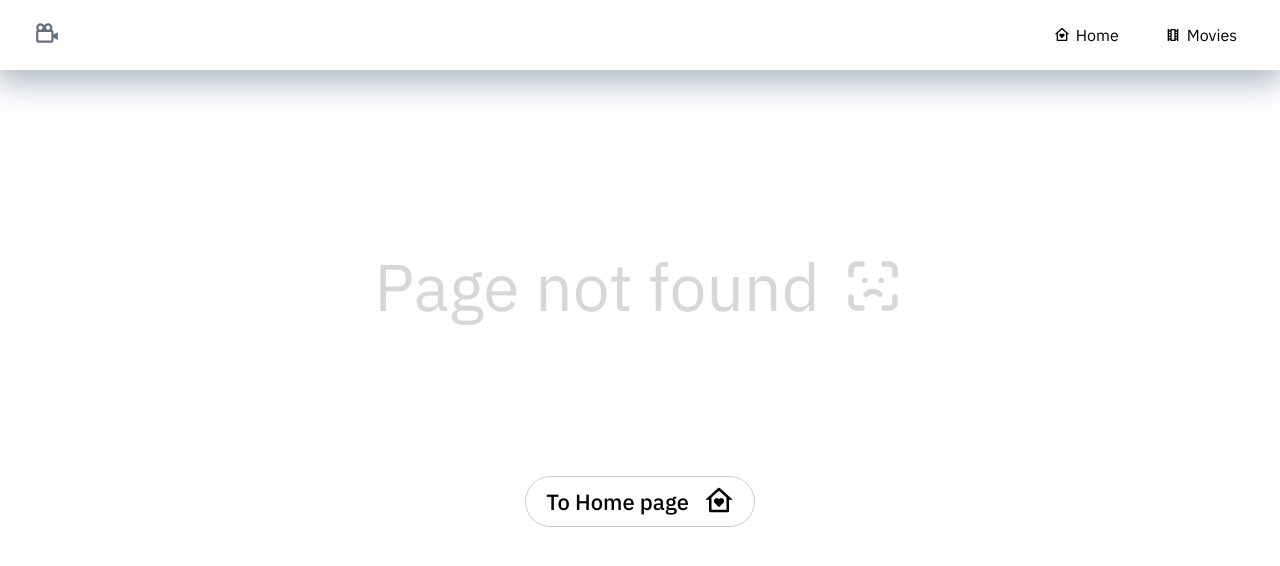
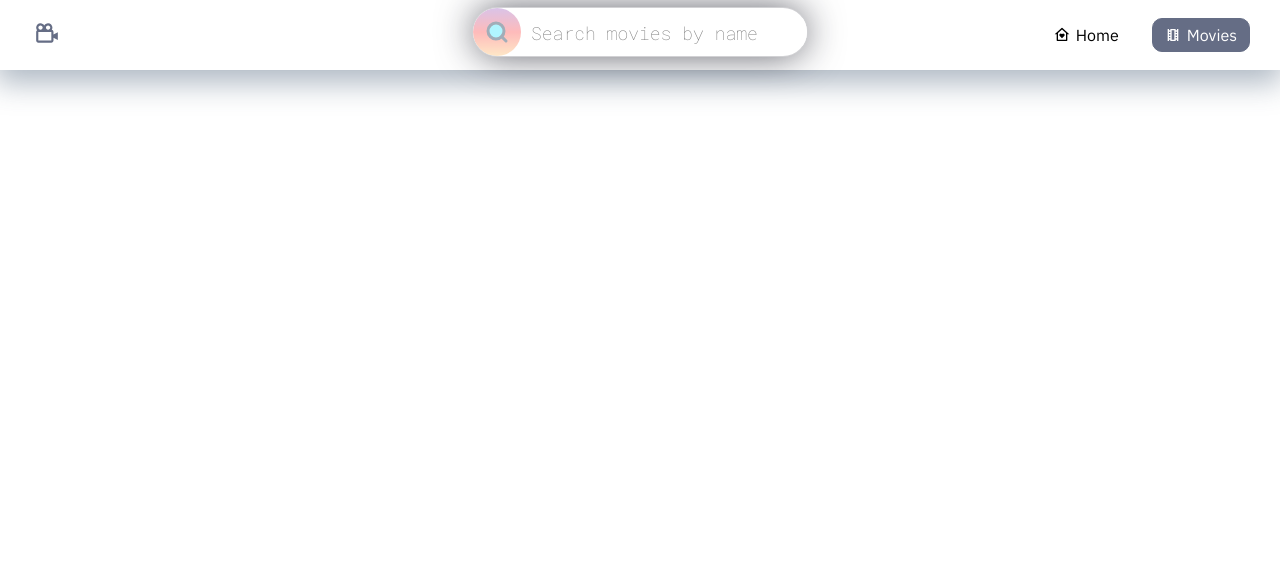
Before and after one commit to Anastasiia-Andrusenko/goit-react-hw-05-movies, a React (Create React App) app: page /goit-react-hw-05-movies/movies in a window 1280 px wide. Before the commit this address had no page. Shown: the top 566 px of the page. Built offline with nearby package versions, Linux system fonts and the light colour scheme; a web font is replaced by a local one.

Commit message:
fix BrowserRouter & input value

```diff
--- a/src/components/pages/Movies/Movies.jsx
+++ b/src/components/pages/Movies/Movies.jsx
@@ -33,7 +33,7 @@ const Movies = () => {
   const loadMoreBtn = () => {setPage(prevPage => (prevPage + 1))};
 
   return <div className={css.container}>
-    <SearchForm onSubmit={onSubmit}/>
+    <SearchForm onSubmit={onSubmit} query = {query}/>
     {items.length > 0 && <MovieCards items={items} />}
     {items.length !== 0 && <LoadMore loadMoreBtn={loadMoreBtn}>Load more</LoadMore>}
   </div>
--- a/src/components/pages/Movies/SearchForm.jsx
+++ b/src/components/pages/Movies/SearchForm.jsx
@@ -1,10 +1,11 @@
 import { useState } from 'react';
+import PropTypes from "prop-types";
 
 import css from '../Movies/Movies.module.css';
 
 
-const SearchForm = ({onSubmit}) => {
-  const [searchValue, setSearchValue] = useState('');
+const SearchForm = ({onSubmit, query }) => {
+  const [searchValue, setSearchValue] = useState(query ?? '');
 
   const handleSubmit = evt => {
     evt.preventDefault();
@@ -15,6 +16,7 @@ const SearchForm = ({onSubmit}) => {
 
     onSubmit(searchValue);
   }
+
 
   return  <div className={css.search_bar}>
       <form className={css.form} onSubmit={handleSubmit}>
@@ -38,10 +40,16 @@ const SearchForm = ({onSubmit}) => {
         type="search"
         autoComplete='off'
         placeholder="Search movies by name"
-        onChange={(evt) => {setSearchValue(evt.currentTarget.value.toLowerCase().trim())}}
+        onChange={(evt) => { setSearchValue(evt.currentTarget.value.toLowerCase().trim()) }}
+        value={searchValue}
       />
     </form>
     </div>
 }
 
 export default SearchForm;
+
+SearchForm.propTypes = {
+  onSubmit: PropTypes.func.isRequired,
+  query: PropTypes.string,
+}
--- a/src/index.js
+++ b/src/index.js
@@ -6,7 +6,7 @@ import './index.css';
 
 ReactDOM.createRoot(document.getElementById('root')).render(
   <React.StrictMode>
-    <BrowserRouter>
+    <BrowserRouter basename="/goit-react-hw-05-movies">
       <App />
       </BrowserRouter>
   </React.StrictMode>
```
